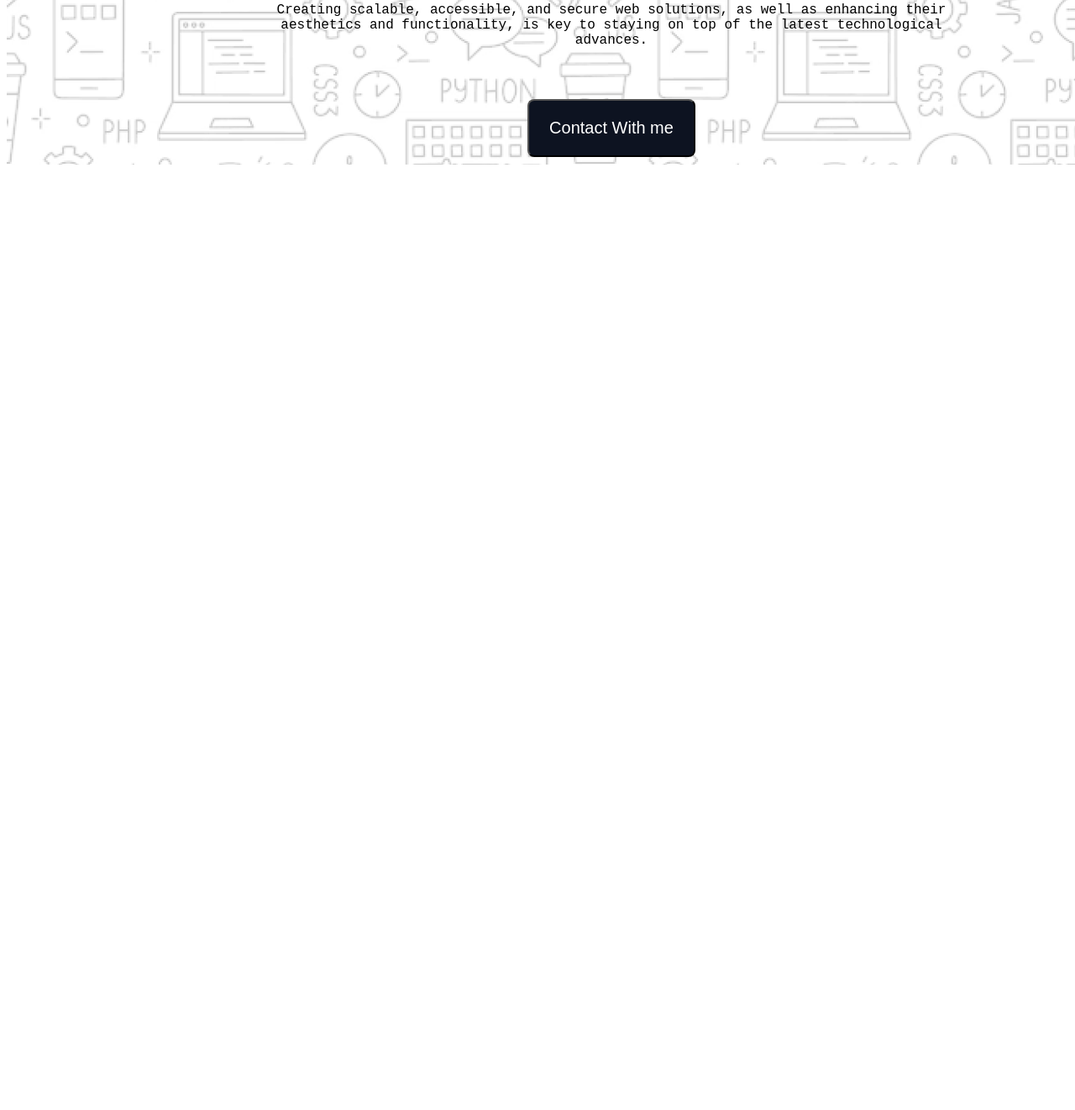
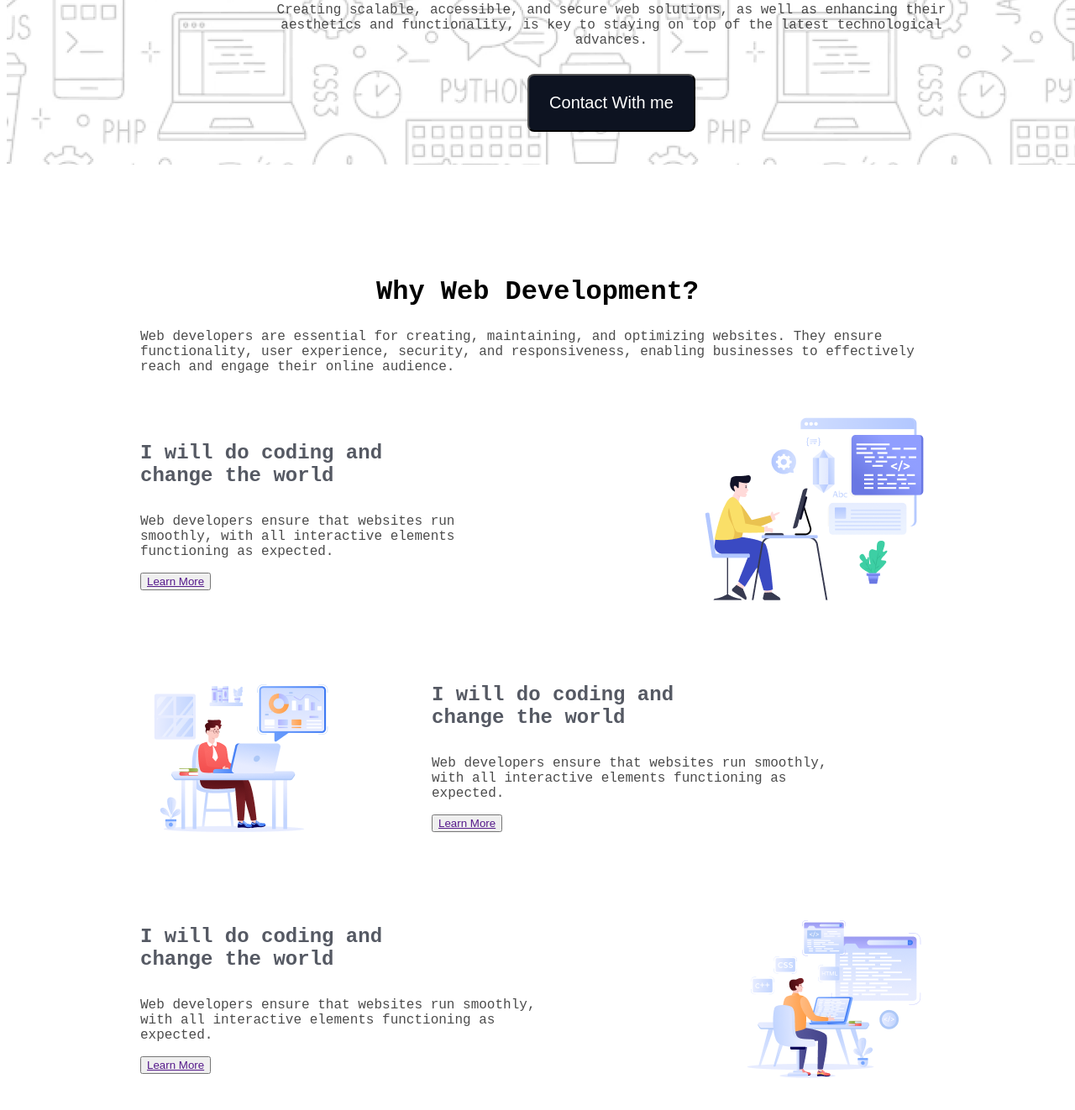
Before and after one commit to anayet71/B10A1-Challenge-Begins, a plain HTML site: page index.html in a window 1280 px wide. Shown: the part 464-1786 px from the top of the page at 84% size. Before the commit the page ends 800 px from the top, so only its background shows below. Drawn offline with Linux system fonts and the light colour scheme; a web font is replaced by a local one.

Commit message:
Why web dev added

```diff
--- a/index.html
+++ b/index.html
@@ -19,9 +19,54 @@
         </p>
         <button class="contact">Contact With me</button>
     </header>
-    <body>
+   <main>
+    <section class="developer-reason-section">
+        <div class="developer-first-content">
+            <h2 class="primary-title">Why Web Development?</h2>
+        <p class="developer-reason-description">Web developers are essential for creating, maintaining, and optimizing websites. They ensure functionality, user experience, security, and responsiveness, enabling businesses to effectively reach and engage their online audience.
+        </p>
+        </div>
+        <div class="developer-quick-content">
+            <div class="developer-task">
+                <h4 class="developer-task-title">
+                    I will do coding and <br> change the world
+                </h4>
+                <p class="developer-task-details">Web developers ensure that websites run smoothly, with all interactive elements functioning as expected.
+                </p>
+                <button><a href="">Learn More</a></button>
 
-    </body>
+            </div>
+            <img src="assets/Layer_1.png" alt="">
+        </div>
+        <div class="developer-quick-content">
+            <img src="assets/Group 3.png" alt="">
+            <div class="developer-task">
+                <h4 class="developer-task-title">
+                    I will do coding and <br> change the world
+                </h4>
+                <p class="developer-task-details">Web developers ensure that websites run smoothly, with all interactive elements functioning as expected.
+                </p>
+                <button><a href="">Learn More</a></button>
+
+            </div>
+
+        </div>
+        <div class="developer-quick-content">
+            <div class="developer-task">
+                <h4 class="developer-task-title">
+                    I will do coding and <br> change the world
+                </h4>
+                <p class="developer-task-details">Web developers ensure that websites run smoothly, with all interactive elements functioning as expected.
+                </p>
+                <button><a href="">Learn More</a></button>
+
+            </div>
+            <img src="assets/Group 4.png" alt="">
+        </div>
+
+    </section>
+
+   </main>
     <footer>
 
     </footer>
--- a/style/style.css
+++ b/style/style.css
@@ -5,6 +5,7 @@
   font-weight: <weight>;
   font-style: normal;
 }
+
 /* Header Section */
 .banner{
     background-image: url(../assets/Hero-bg.png);
@@ -19,11 +20,6 @@
 .banner-title{
     font-size:48px ;
 }
-.banner-description{
-    font-size: 16px;
-    font-weight: 400px;
-    padding:0px 294px 45px 294px;
-}
 .contact{
     background-color: rgb(13, 19, 33);
     color: white;
@@ -31,4 +27,49 @@
     border-radius: 8px;
     padding: 21px 24px 21px 24px;
 
+
 }
+/* -----Header Complete------ */
+
+
+/* ------Shared CSS----------- */
+.banner-description{
+    font-size: 16px;
+    font-weight: 400px;
+    padding:0px 294px 15px 294px;
+    opacity: 0.7;
+}
+.primary-title{
+    font-size:32px ;
+    text-align: center;
+}
+/* ------Main Section------ */
+main{
+    margin: 0 auto;
+    width: 1140px;
+}
+.developer-reason-section{
+    padding: 80px 97px 80px 97px;
+}
+.developer-reason-description{
+    font-size: 16px;
+    font-weight: 400px;
+    opacity: 0.7;
+}
+.developer-quick-content{
+    display: flex;
+    gap: 107px;
+    margin-top: 48px;
+}
+.developer-task-title{
+    color: rgba(13, 19, 33, 0.7);
+    font-size: 24px;
+    font-weight: 700;
+
+}
+.developer-task-details{
+    font-size: 16px;
+    font-weight: 400px;
+    opacity: 0.7;
+    padding-right: 110px;
+}
```
